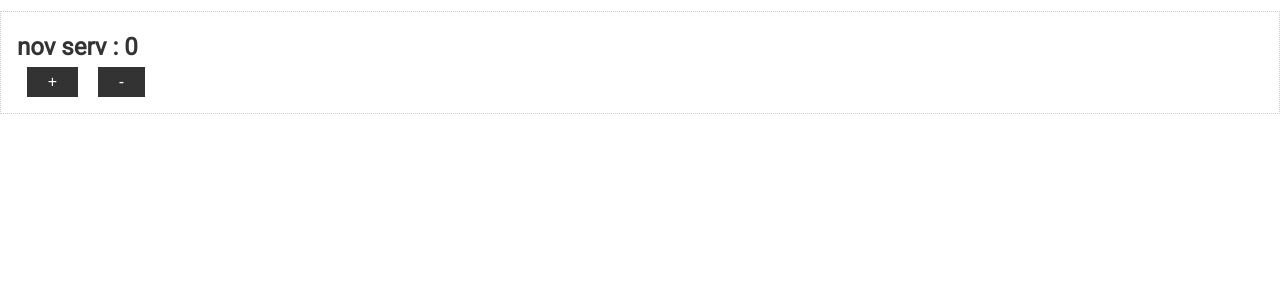
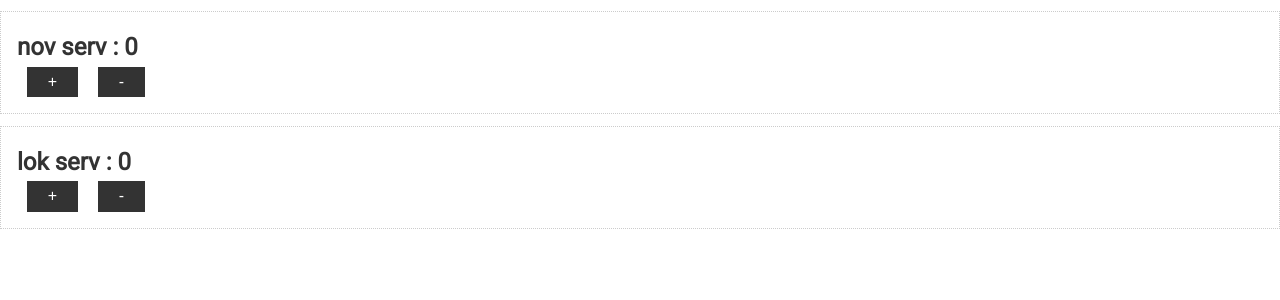
Before and after one commit to alex00788/angular-course, an Angular app: page / in a window 1280 px wide. Shown: the top 300 px of the page. Built offline with nearby package versions, Linux system fonts and the light colour scheme.

Commit message:
сделал 2 счетчика с разной областью видимости локально и глобально

```diff
--- /dev/null
+++ b/src/app/ servises/loc-s.service.ts
@@ -0,0 +1,12 @@
+import { Injectable } from '@angular/core';
+
+@Injectable()
+export class LocSService {
+  pole = 0
+  metod1 () {
+    this.pole++
+  }
+  metod2 () {
+    this.pole--
+  }
+}
--- a/src/app/app.component.html
+++ b/src/app/app.component.html
@@ -4,3 +4,10 @@
     <button class="btn" (click)="perPS.metod1()">+</button>
     <button class="btn" (click)="perPS.metod2()">-</button>
 </div>
+
+<div class="card">
+
+    <h2> lok serv : {{ lokSServ.pole}} </h2>
+    <button class="btn" (click)="lokSServ.metod1()">+</button>
+    <button class="btn" (click)="lokSServ.metod2()">-</button>
+</div>
--- a/src/app/app.component.ts
+++ b/src/app/app.component.ts
@@ -1,14 +1,19 @@
 import {Component} from '@angular/core';
 import {NS} from './ servises/n.s';
+import {LocSService} from './ servises/loc-s.service';
 
 
 @Component({
   selector: 'app-sky',
   templateUrl: './app.component.html',
-  styleUrls: ['./app.component.scss']
+  styleUrls: ['./app.component.scss'],
+  providers: [LocSService]
 })
 
 export class AppComponent {
-  constructor(private perPS: NS) {
+  constructor(
+      private perPS: NS,
+      private lokSServ: LocSService
+  ) {
   }
 }
```
Also changed, not shown: src/projekt.txt, 1 other file (tests, documents, lock files or other folders).
